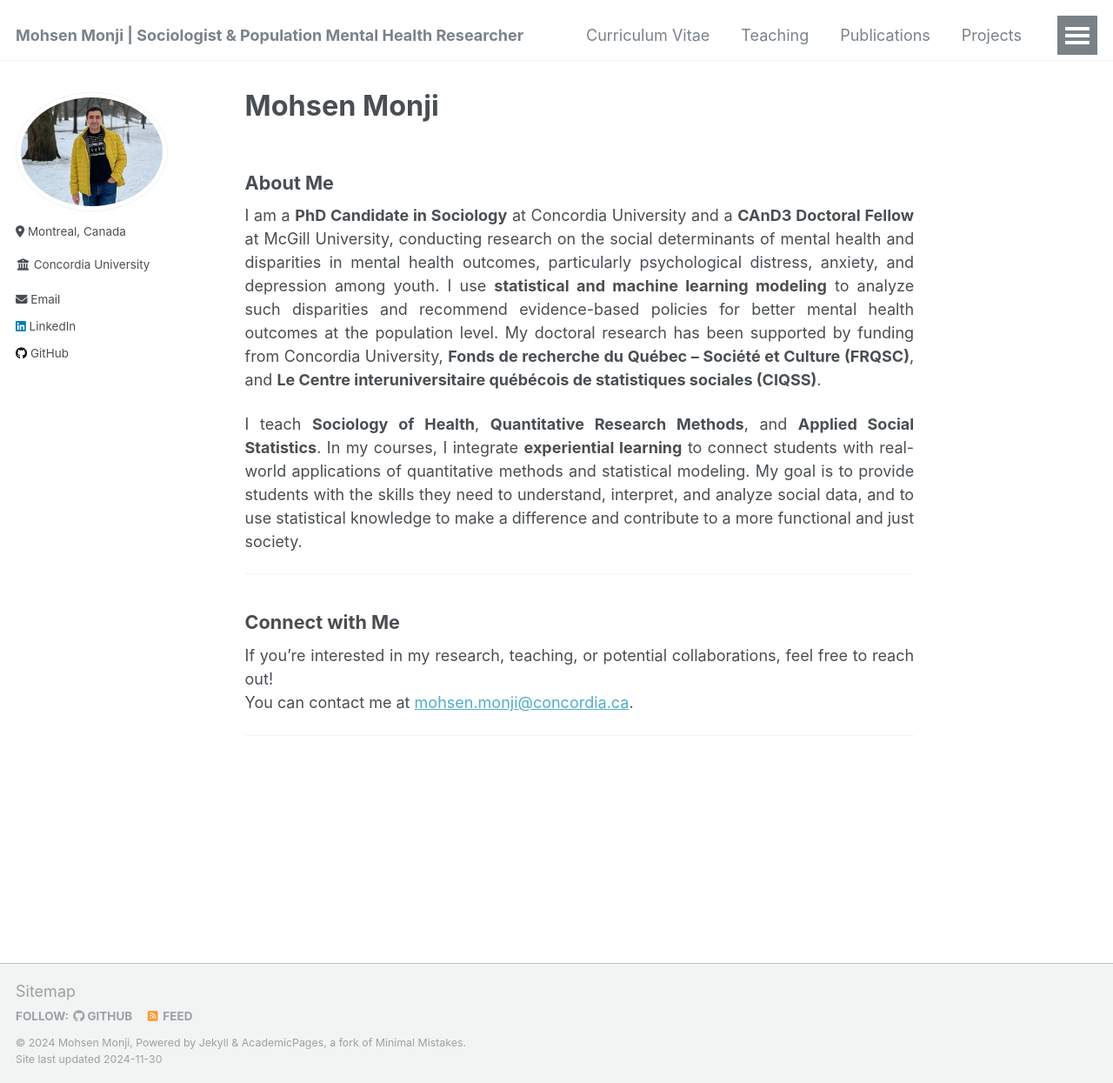
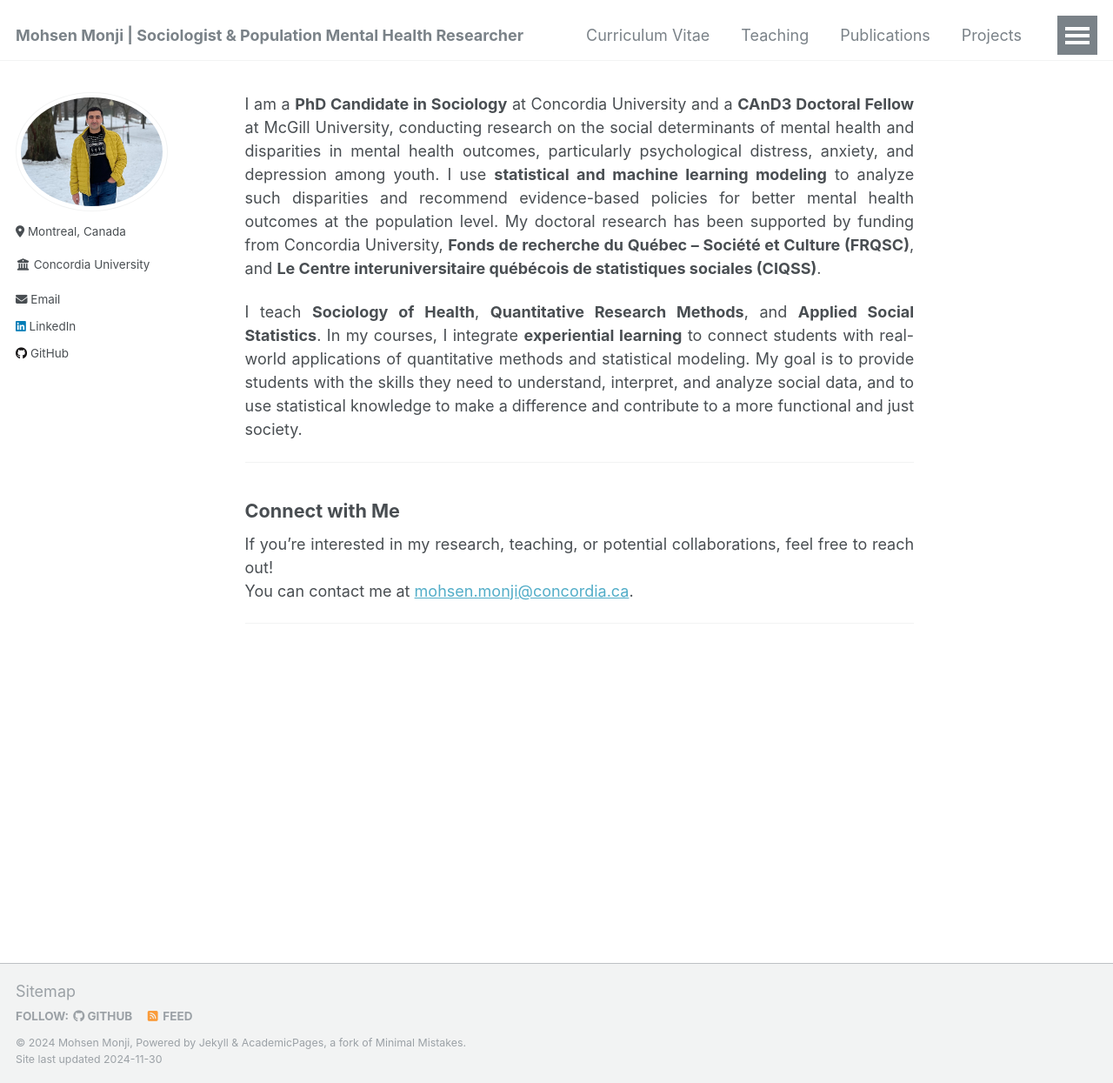
Before and after one commit to Mohsnmonji/mohsnmonji.github.io, a Jekyll site: the page built from _pages/about.md, in a window 1280 px wide and 1245 px high. Shown: the whole window at 87% size. Built offline with Jekyll 4.4.1, drawn with Linux system fonts in a browser that asks for light colours.

Commit message:
Update about.md

```diff
--- a/_pages/about.md
+++ b/_pages/about.md
@@ -1,13 +1,12 @@
 ---
 permalink: /
-title: "Mohsen Monji"
+title:
 author_profile: true
 redirect_from:
   - /about/
   - /about.html
 ---
 
-### About Me
 I am a **PhD Candidate in Sociology** at Concordia University and a **CAnD3 Doctoral Fellow** at McGill University, conducting research on the social determinants of mental health and disparities in mental health outcomes, particularly psychological distress, anxiety, and depression among youth. I use **statistical and machine learning modeling** to analyze such disparities and recommend evidence-based policies for better mental health outcomes at the population level. My doctoral research has been supported by funding from Concordia University, **Fonds de recherche du Québec – Société et Culture (FRQSC)**, and **Le Centre interuniversitaire québécois de statistiques sociales (CIQSS)**.
 
 I teach **Sociology of Health**, **Quantitative Research Methods**, and **Applied Social Statistics**. In my courses, I integrate **experiential learning** to connect students with real-world applications of quantitative methods and statistical modeling. My goal is to provide students with the skills they need to understand, interpret, and analyze social data, and to use statistical knowledge to make a difference and contribute to a more functional and just society.
```
